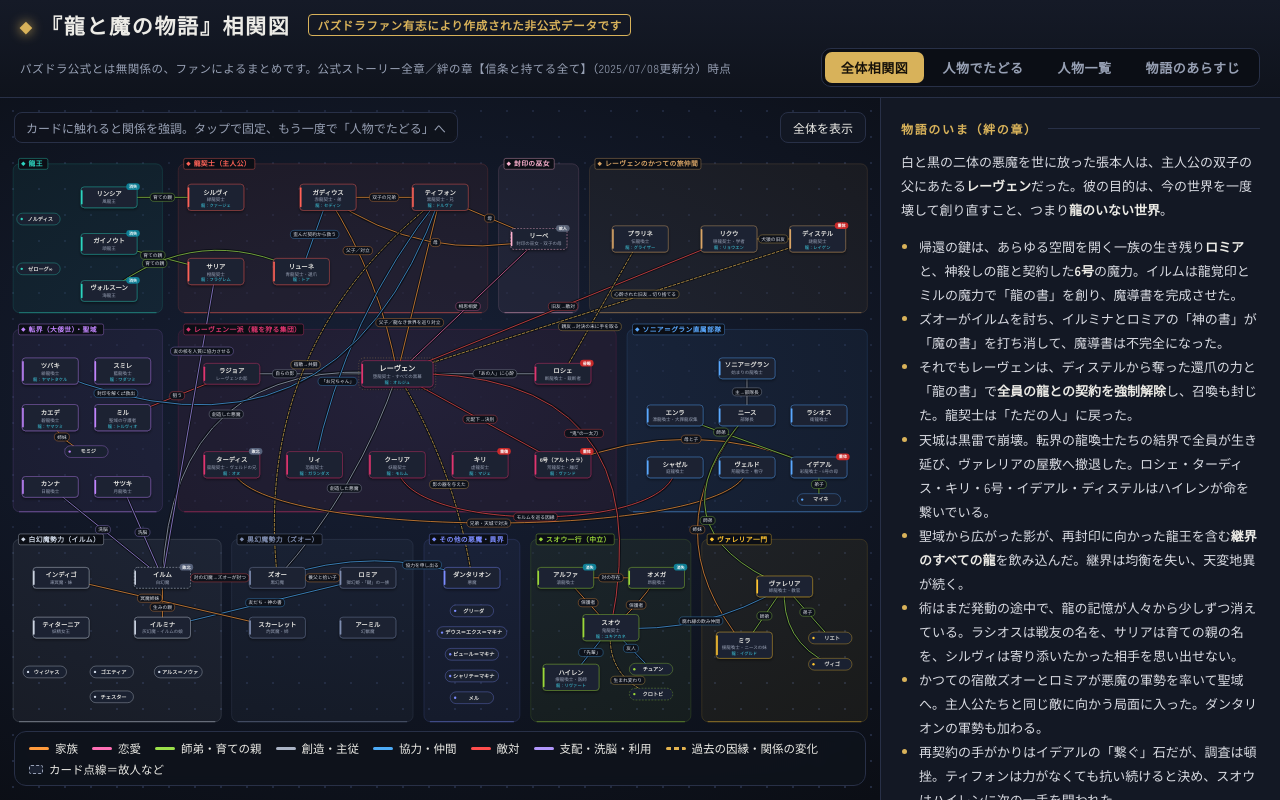
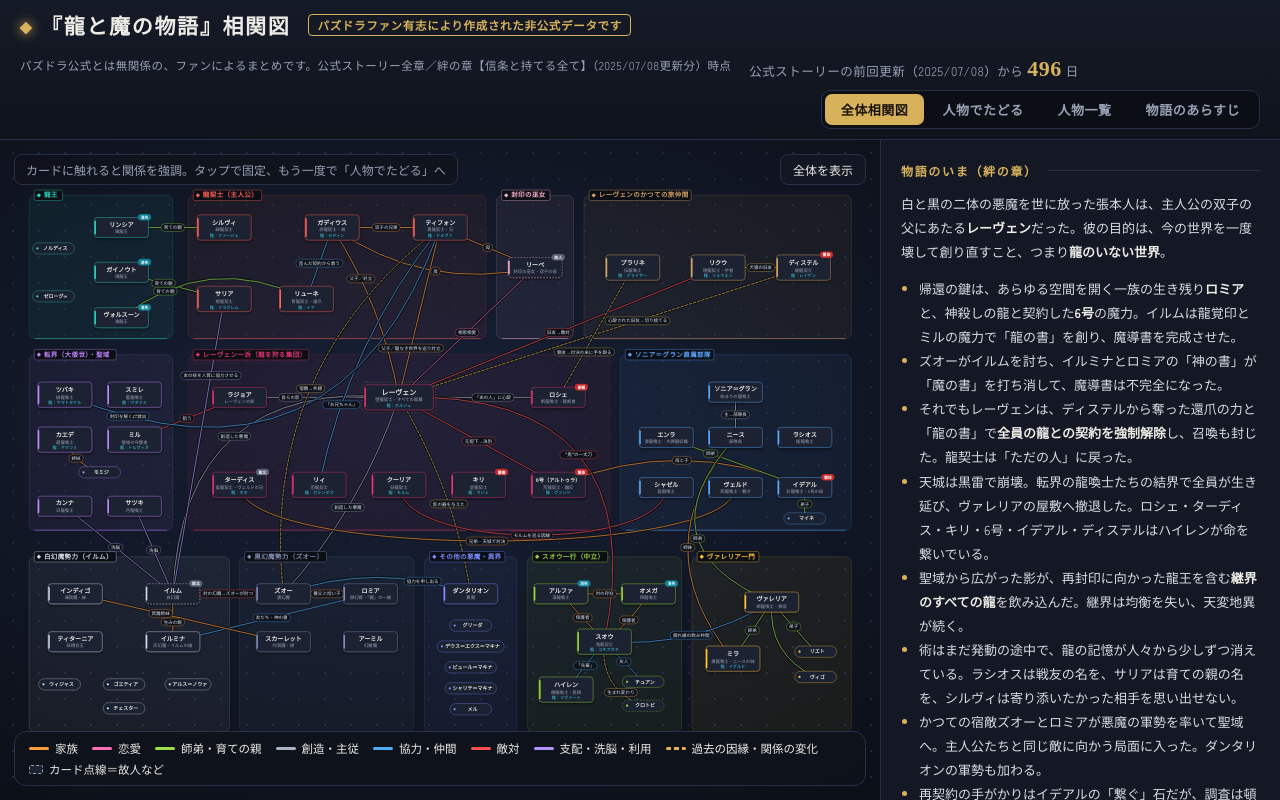
Before and after one commit to minagasu-ai/pad-ryu-to-ma-soukanzu, a plain HTML site: page index.html in a window 1280 px wide. Drawn offline with Linux system fonts and the light colour scheme; a web font is replaced by a local one.

Commit message:
公式ストーリー前回更新日からの日数カウントを見出しに追加
Co-Authored-By: Claude Fable 5.2 <noreply@anthropic.com>
Claude-Session: https://claude.ai/code/session_01MBaqZqhSJqLqLHmE7VaxSA

```diff
--- a/index.html
+++ b/index.html
@@ -86,6 +86,9 @@ aside h3::after{content:"";flex:1;height:1px;background:var(--line)}
 .rel a,.lnk{font-weight:700;cursor:pointer;color:var(--ink);text-decoration:underline;text-decoration-color:#55607a;text-underline-offset:3px}
 .rel a:hover,.lnk:hover{text-decoration-color:var(--gold)}
 .sub{font-size:12.5px;line-height:1.6;color:var(--sub)}
+.since{margin-top:8px;font-size:12.5px;color:var(--sub);letter-spacing:.04em}
+.since b{font-family:"Shippori Mincho B1",serif;font-size:22px;color:var(--gold);margin:0 4px;font-variant-numeric:tabular-nums}
+.since:empty{display:none}
 .sum p,.sum li{font-size:13px;line-height:1.85;color:#d9dbe2}
 .sum b{color:var(--ink)}
 .sum ul{padding-left:18px;margin:4px 0}
@@ -189,6 +192,7 @@ aside h3::after{content:"";flex:1;height:1px;background:var(--line)}
   <h1>『龍と魔の物語』相関図</h1>
   <span class="unoff">パズドラファン有志により作成された非公式データです</span>
   <div class="meta">パズドラ公式とは無関係の、ファンによるまとめです。公式ストーリー全章／絆の章【信条と持てる全て】（2025/07/08更新分）時点</div>
+  <div class="since" id="since" aria-live="off"></div>
   <div class="tabs"><button data-v="map" class="on">全体相関図</button><button data-v="focus">人物でたどる</button><button data-v="list">人物一覧</button><button data-v="story">物語のあらすじ</button></div>
 </header>
 <div class="wrap">
@@ -1209,6 +1213,18 @@ function renderChar(id){
     ${id==="ユキアカネ"?`<div class="himitsu"><a onclick="secretOpen()">秘密の部屋</a></div>`:""}`;
   panel.scrollTop=0;
 }
+// ===== 公式ストーリー前回更新日からの経過日数（日本時間で数える。更新があったらこの日付を書き換える） =====
+const LAST_UPDATE="2025-07-08";
+function sinceUpdate(){
+  const el=document.getElementById("since"); if(!el) return;
+  const jst=new Date(Date.now()+9*3600*1000);
+  const today=Date.UTC(jst.getUTCFullYear(),jst.getUTCMonth(),jst.getUTCDate());
+  const [y,m,d]=LAST_UPDATE.split("-").map(Number);
+  const days=Math.round((today-Date.UTC(y,m-1,d))/86400000);
+  if(!(days>=0)){el.textContent="";return;}
+  el.innerHTML=`公式ストーリーの前回更新（${y}/${String(m).padStart(2,"0")}/${String(d).padStart(2,"0")}）から<b>${days.toLocaleString("ja-JP")}</b>日`;
+}
+sinceUpdate(); setInterval(sinceUpdate,10*60*1000);
 function renderHome(){
   panel.innerHTML=`<div class="sum">
     <h3 style="margin-top:4px">物語のいま（絆の章）</h3>
```
